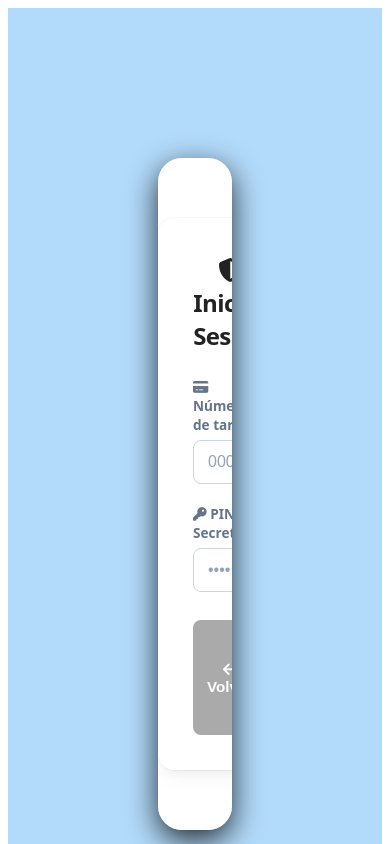
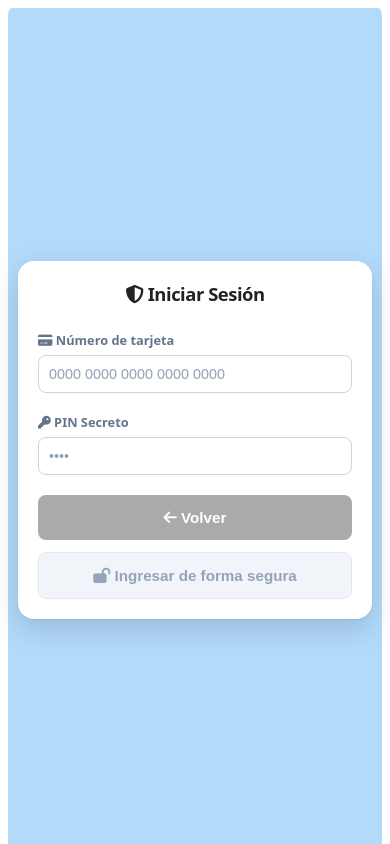
Before and after one commit to Diego-GTG01/CajeroClient, an Angular app: page /login in a window 390 px wide. Shown: the top 844 px of the page. Built offline with nearby package versions, Linux system fonts and the light colour scheme.

Commit message:
Vista Login

```diff
--- a/src/app/Components/vista-login/vista-login.css
+++ b/src/app/Components/vista-login/vista-login.css
@@ -1,7 +1,6 @@
 .login-container {
   width: 100%;
   height: 100%;
-  margin: 80px auto;
   padding: 25px;
   border-radius: 10px;
   background: #f5f5f5;
@@ -46,8 +45,7 @@ button:hover {
 
 /* Contenedor principal centrado en la pantalla */
 .login-container {
-  max-width: 400px;
-  margin: 50px auto;
+  max-width: 100%;
   padding: 30px;
   background-color: #ffffff;
   border-radius: 12px;
@@ -173,8 +171,7 @@ button[type='submit']:active {
 /* --- ESTILOS GENERALES Y SOPORTE --- */
 
 .login-container {
-  max-width: 400px;
-  margin: 50px auto;
+  max-width: 100%;
   padding: 30px;
   background-color: #ffffff;
   border-radius: 12px;
@@ -280,8 +277,8 @@ button[type='submit']:disabled {
 
 /* --- CONTENEDOR PRINCIPAL --- */
 .login-container {
-  max-width: 400px;
-  margin: 60px auto;
+  max-width: 100%;
+  min-height: 100%;
   padding: 35px;
 
   background: #b2dafa;
@@ -478,23 +475,169 @@ button[type='submit']:disabled {
   transition: all 0.2s cubic-bezier(0.4, 0, 0.2, 1);
   margin-top: 8px;
 }
+/* ==========================
+   FONDO GENERAL
+========================== */
 .app-background {
   min-height: 100vh;
-  padding: 150px;
+  padding: 20px;
   background: #b2dafa;
+  border-radius: 1%;
+  display: flex;
+  justify-content: center;
+  align-items: center;
 }
 
+/* ==========================
+   TARJETA PRINCIPAL
+========================== */
 .app-container {
-  max-width: 500px;
-  margin: 0 auto;
+  width: 100%;
+  height: 100%;
+  max-width: 550px;
+  max-height: 90vh;
 
-  background: linear-gradient(135deg, #ffffff 0%, #ffffff 100%);
+  background: #ffffff;
 
   border-radius: 24px;
 
   box-shadow:
-    0 10px 30px rgba(0, 0, 0, 0.8),
+    0 10px 30px rgba(0, 0, 0, 0.15),
     0 1px 2px rgba(0, 0, 0, 0.05);
 
   overflow: hidden;
 }
+
+/* ==========================
+   LOGIN
+========================== */
+.login-container {
+  width: 100%;
+  padding: 35px;
+  box-sizing: border-box;
+}
+
+/* ==========================
+   BOTONES
+========================== */
+.form-actions {
+  display: flex;
+  gap: 12px;
+  margin-top: 20px;
+}
+
+.form-actions button {
+  flex: 1;
+}
+
+/* ==========================
+   TABLETS
+========================== */
+@media (max-width: 768px) {
+  .app-background {
+    padding: 15px;
+  }
+
+  .login-container {
+    padding: 25px;
+  }
+
+  h2 {
+    font-size: 1.3rem;
+  }
+
+  .campo input {
+    padding: 11px;
+    font-size: 0.95rem;
+  }
+}
+
+/* ==========================
+   CELULARES
+========================== */
+@media (max-width: 480px) {
+  .app-background {
+    padding: 10px;
+  }
+
+  .app-container {
+    border-radius: 16px;
+  }
+
+  .login-container {
+    padding: 20px;
+  }
+
+  h2 {
+    font-size: 1.15rem;
+  }
+
+  .cajero-header h3 {
+    font-size: 0.85rem;
+  }
+
+  .cajero-ubi {
+    font-size: 0.75rem;
+  }
+
+  .campo label {
+    font-size: 0.8rem;
+  }
+
+  .campo input {
+    font-size: 0.9rem;
+    padding: 10px;
+  }
+
+  .error-msg {
+    font-size: 0.75rem;
+  }
+
+  .form-actions {
+    flex-direction: column;
+  }
+
+  .btn-volver,
+  button[type='submit'] {
+    width: 100%;
+    margin-top: 0;
+  }
+}
+
+/* Estilos base y responsivos para SweetAlert2 */
+.swal-responsive-popup {
+  width: 90% !important; /* Evita que choque con los bordes de la pantalla en móviles */
+  max-width: 450px !important; /* Mantiene un tamaño limpio en escritorio */
+  border-radius: 16px !important;
+  padding: 20px !important;
+}
+
+.swal-responsive-title {
+  font-size: 20px !important;
+  color: #1a3a5c !important; /* Combinando con tu paleta del sistema */
+}
+
+/* Ajustes específicos para móviles */
+@media (max-width: 480px) {
+  .swal-responsive-popup {
+    padding: 16px !important;
+  }
+
+  .swal-responsive-title {
+    font-size: 18px !important;
+  }
+
+  /* Hace que los botones de Confirmar y Cancelar se apilen en vertical */
+  .swal-responsive-actions {
+    flex-direction: column !important;
+    gap: 10px !important;
+    width: 100% !important;
+  }
+
+  .swal-responsive-btn {
+    width: 100% !important; /* Botones a lo ancho completo en móvil */
+    margin: 0 !important; /* Quita los márgenes laterales por defecto */
+    padding: 12px !important;
+    font-size: 14px !important;
+  }
+}
--- a/src/app/Components/vista-login/vista-login.ts
+++ b/src/app/Components/vista-login/vista-login.ts
@@ -23,7 +23,7 @@ export class VistaLogin {
   constructor(
     private router: Router,
     private authService: AuthService,
-    private location: Location
+    private location: Location,
   ) {
     localStorage.clear();
     const navigation = this.router.getCurrentNavigation();
@@ -52,7 +52,14 @@ export class VistaLogin {
         icon: 'warning',
         title: 'Campos incompletos',
         text: 'Por favor, ingresa tu número de tarjeta y PIN.',
-        confirmButtonColor: '#3085d6'
+        confirmButtonColor: '#3085d6',
+        customClass: {
+          popup: 'swal-responsive-popup',
+          title: 'swal-responsive-title',
+          actions: 'swal-responsive-actions',
+          confirmButton: 'swal-responsive-btn',
+          cancelButton: 'swal-responsive-btn',
+        },
       });
       return;
     }
@@ -60,9 +67,16 @@ export class VistaLogin {
       title: 'Verificando credenciales',
       text: 'Por favor espere...',
       allowOutsideClick: false,
+      customClass: {
+        popup: 'swal-responsive-popup',
+        title: 'swal-responsive-title',
+        actions: 'swal-responsive-actions',
+        confirmButton: 'swal-responsive-btn',
+        cancelButton: 'swal-responsive-btn',
+      },
       didOpen: () => {
         Swal.showLoading();
-      }
+      },
     });
 
     const datosAuth = {
@@ -85,18 +99,31 @@ export class VistaLogin {
             title: '¡Acceso correcto!',
             text: 'Bienvenido al sistema.',
             timer: 1500,
-            showConfirmButton: false
+            showConfirmButton: false,
+            customClass: {
+              popup: 'swal-responsive-popup',
+              title: 'swal-responsive-title',
+              actions: 'swal-responsive-actions',
+              confirmButton: 'swal-responsive-btn',
+              cancelButton: 'swal-responsive-btn',
+            },
           }).then(() => {
             this.router.navigate(['/retiro']);
           });
-
         } else {
           console.warn('El servidor no devolvió un token válido.');
           Swal.fire({
             icon: 'error',
             title: 'Error de autenticación',
             text: 'No se pudo validar la sesión. Intente de nuevo.',
-            confirmButtonColor: '#d33'
+            confirmButtonColor: '#d33',
+            customClass: {
+              popup: 'swal-responsive-popup',
+              title: 'swal-responsive-title',
+              actions: 'swal-responsive-actions',
+              confirmButton: 'swal-responsive-btn',
+              cancelButton: 'swal-responsive-btn',
+            },
           });
         }
       },
@@ -106,7 +133,14 @@ export class VistaLogin {
           icon: 'error',
           title: 'Error',
           text: 'Número de tarjeta o PIN incorrectos, o problemas de conexión.',
-          confirmButtonColor: '#d33'
+          confirmButtonColor: '#d33',
+          customClass: {
+            popup: 'swal-responsive-popup',
+            title: 'swal-responsive-title',
+            actions: 'swal-responsive-actions',
+            confirmButton: 'swal-responsive-btn',
+            cancelButton: 'swal-responsive-btn',
+          },
         });
       },
     });
```
